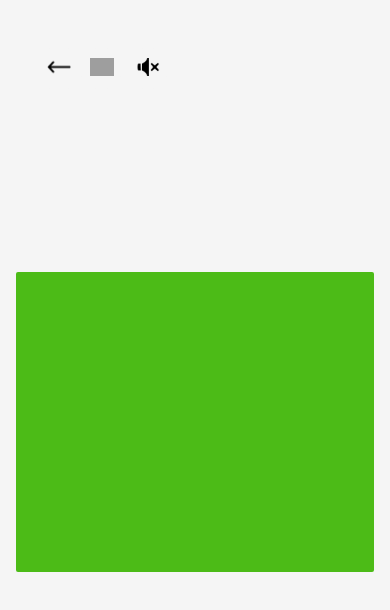
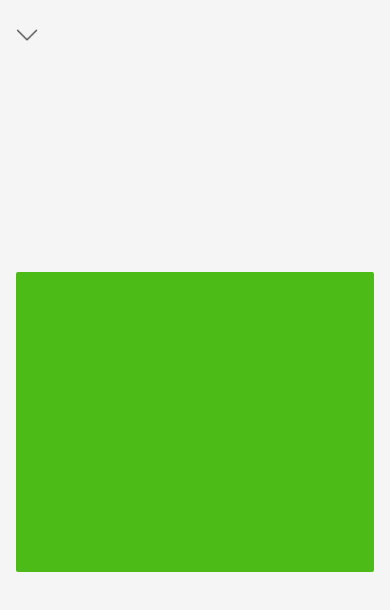
Before and after one commit to Kaltrunner/GreenSquare, a React (Vite) app: page /Body in a window 390 px wide. Shown: the top 610 px of the page. Built offline with nearby package versions, Linux system fonts and the light colour scheme; grey boxes are pictures that could not be loaded.

Commit message:
updated the menu button

```diff
--- a/src/App.css
+++ b/src/App.css
@@ -23,6 +23,9 @@
     .splash-header {
       font-size: 4rem;
     }
+    #created-text {
+      font-size: .75rem;
+    }
     .splash-square {
       width: calc(100vw - 2rem);
     }
@@ -38,6 +41,7 @@
     }
     .header-content {
       align-items: flex-start;
+      margin: 0;
     }
     .text-div {
       flex-direction: row;
--- a/src/Components/header/Header.jsx
+++ b/src/Components/header/Header.jsx
@@ -5,43 +5,41 @@ import icon from "../../assets/icons8-restart-100.png";
 import back from "../../assets/icons8-left-arrow-100.png";
 import mute from "../../assets/icons8-mute-64.png";
 import volume from "../../assets/icons8-volume-100.png";
+import menu from "../../assets/icons8-down-100.png";
 
 function Header({ onRestart, onToggleMute, isMuted }) {
   const [isPlaying, setIsPlaying] = useState(false);
-  //removed the onTogglePlay from props
-
-  //   const handleTogglePlay = () => {
-  //     setIsPlaying(!isPlaying);
-  //     onTogglePlay();
-  //   };
+  const [isDropdownOpen, setIsDropdownOpen] = useState(false);
 
   const handleRestart = () => {
     setIsPlaying(false);
+    setIsDropdownOpen(false);
     onRestart();
+  };
+
+  const toggleDropdown = () => {
+    setIsDropdownOpen(!isDropdownOpen);
   };
 
   return (
     <div className="header-content">
+      <div className={`dropdown ${isDropdownOpen ? "open" : ""}`}>
+        <button id="menu-btn" onClick={toggleDropdown}>
+          <img id="menu-png" src={menu} alt="" />
+        </button>
+        <div className="dropdown-menu">
+          {" "}
           <div className="text-div">
             <Link id="splash-back-link" to="/">
               <button className="body-header-text" id="home-btn">
-            {/* home */}
                 <img id="home-png" src={back} alt="" />
               </button>
             </Link>
-        {/* <p
-          className="body-header-text"
-          id="play-btn"
-          onClick={handleTogglePlay}
-        >
-          {isPlaying ? "stop" : "play"}
-        </p> */}
             <button
               className="body-header-text"
               id="restart-btn"
               onClick={handleRestart}
             >
-          {/* restart */}
               <img id="restart-png" src={icon} alt="" />
             </button>
             <button
@@ -59,6 +57,8 @@ function Header({ onRestart, onToggleMute, isMuted }) {
             </button>
           </div>
         </div>
+      </div>
+    </div>
   );
 }
 
--- a/src/Components/header/header.css
+++ b/src/Components/header/header.css
@@ -6,6 +6,7 @@
     height: 100vh;
     display: flex;
     align-items: center;
+    align-items: flex-start;
 }
 
 .text-div {
@@ -14,7 +15,7 @@
     flex-direction: column;
 }
 
-#home-btn {
+#menu-btn {
     background-color: whitesmoke;
     box-shadow: inset 0 0 0 0 black;
     color: black;
@@ -28,30 +29,33 @@
     width: 100%;
 }
 
+#menu-btn:hover {
+    color: whitesmoke;
+    /* box-shadow: inset 200px 0 0 0 lightgray; */
+    background-color: lightgray;
+    cursor: pointer;
+}
+
+#home-btn {
+    background-color: transparent;
+    box-shadow: inset 0 0 0 0 black;
+    color: black;
+    border: none;
+    border-radius: 18px;
+	padding: .45rem;
+	margin: 0 .25rem;
+    transition: background-color .3s ease-in-out, box-shadow .3s ease-in-out;
+    /* margin-top: 1rem; */
+    text-align: center;
+    width: 100%;
+}
+
 #home-btn:hover {
     color: whitesmoke;
     /* box-shadow: inset 200px 0 0 0 lightgray; */
     background-color: lightgray;
     cursor: pointer;
 }
-
-/* #play-btn {
-    box-shadow: inset 0 0 0 0 black;
-    color: black;
-    border: none;
-    border-radius: 18px;
-	padding: .45rem;
-	margin: 0 .25rem;
-    transition: color .3s ease-in-out, box-shadow .3s ease-in-out;
-    margin-top: 1rem;
-    text-align: center;
-}
-
-#play-btn:hover {
-    color: whitesmoke;
-    box-shadow: inset 200px 0 0 0 black;
-    cursor: pointer;
-} */
 
 #restart-btn {
     background-color: whitesmoke;
@@ -62,7 +66,7 @@
 	padding: .45rem;
 	margin: 0 .25rem;
     transition: background-color .3s ease-in-out, box-shadow .3s ease-in-out;
-    margin-top: 1rem;
+    /* margin-top: 1rem; */
     text-align: center;
     width: 100%;
 }
@@ -83,7 +87,7 @@
 	padding: .45rem;
 	margin: 0 .25rem;
     transition: background-color .3s ease-in-out, box-shadow .3s ease-in-out;
-    margin-top: 1rem;
+    /* margin-top: 1rem; */
     text-align: center;
     text-decoration: none;
     width: 100%;
@@ -101,6 +105,10 @@
     transition: all .3s ease-in-out;
 }
 
+#menu-png {
+    width: 1.5rem;
+}
+
 #restart-png {
     width: 1.5rem;
 }
@@ -112,3 +120,23 @@
 #mute-png {
     width: 1.5rem;
 }
+
+.dropdown {
+    position: relative;
+}
+
+.dropdown-menu {
+    position: absolute;
+    left: 0;
+    top: calc(100% + .25rem);
+    opacity: 0;
+    visibility: hidden;
+    transform: translateY(-10px);
+    transition: all .3s ease-in-out, transform .3s ease-in-out;
+}
+
+.dropdown.open .dropdown-menu {
+    opacity: 1;
+    visibility: visible;
+    transform: translateY(0);
+}
--- a/src/Components/splashheader/SplashHeader.jsx
+++ b/src/Components/splashheader/SplashHeader.jsx
@@ -7,7 +7,7 @@ function SplashHeader() {
     <div className="splashheader-content">
       <div className="splash-header-div">
         <h1 className="splash-header">green square</h1>
-        <p className="portfolio-links">
+        <p className="portfolio-links" id='created-text'>
           created by:{" "}
           <a
             id="portfolio-link"
```
Lines whose indentation alone changed are shown as unchanged.
